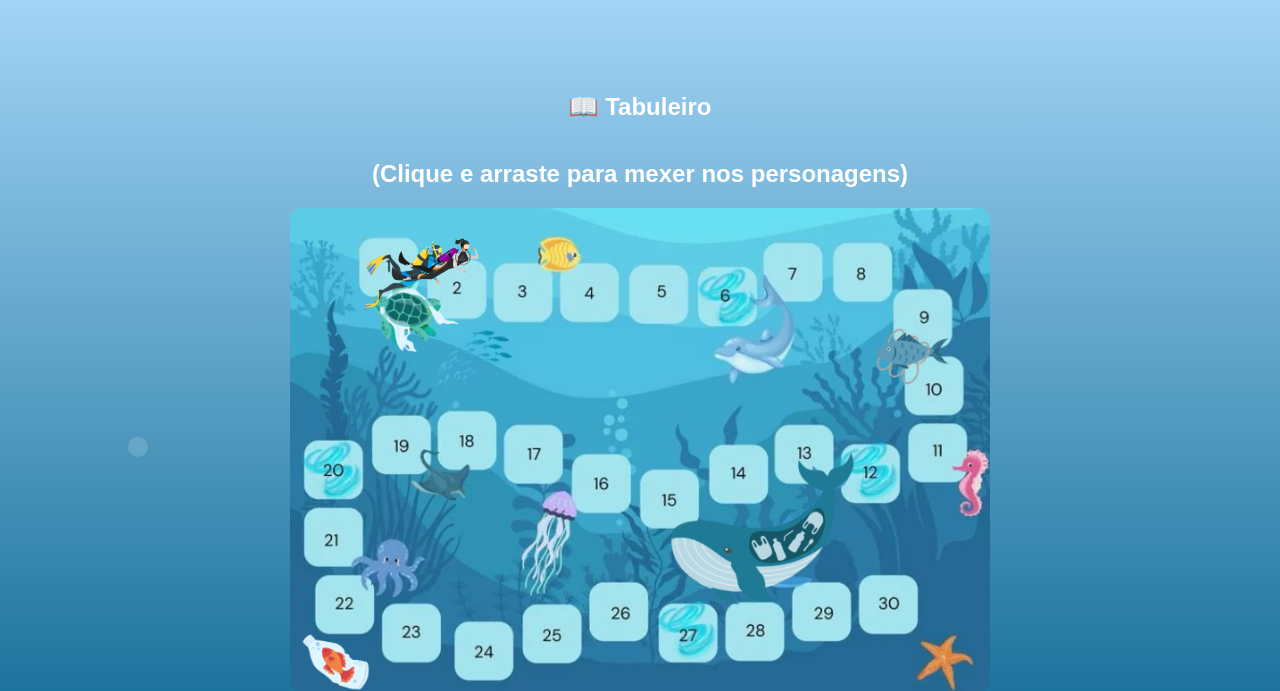
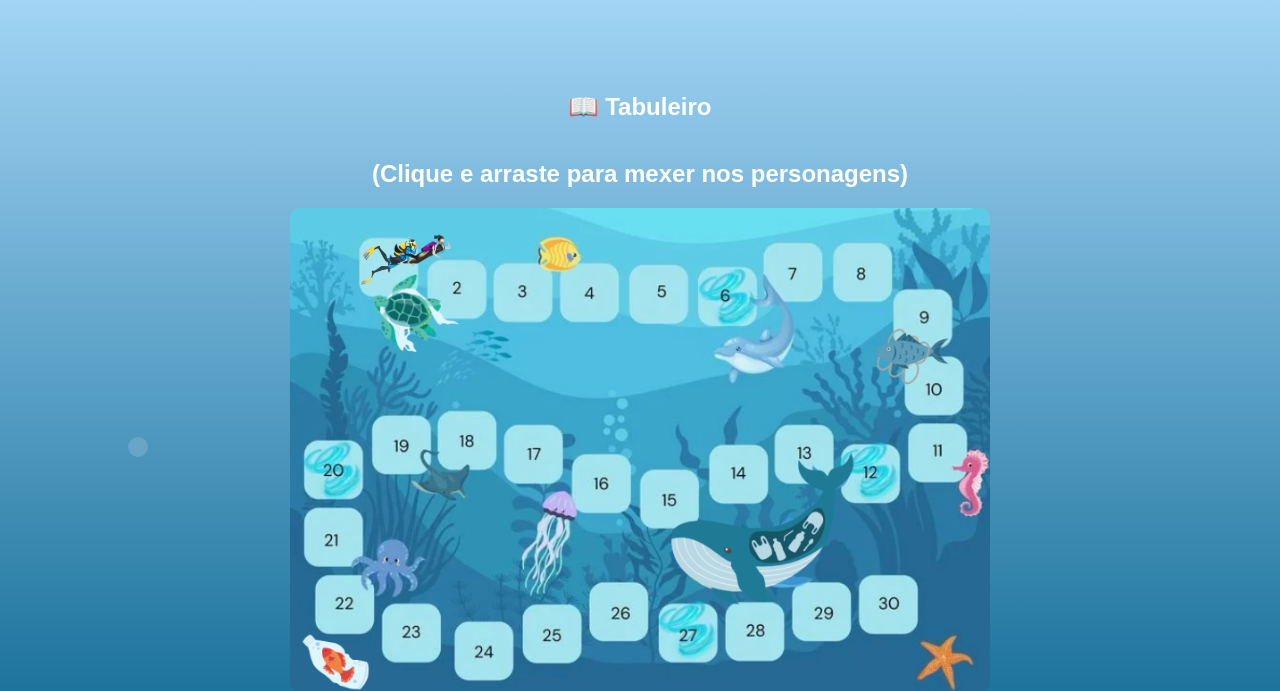
Before and after one commit to lili6556/tabuleiro-polui-o, a Flask app: page /tabuleiro in a window 1280 px wide. Shown: the top 691 px of the page. Run offline with Flask 3, Linux system fonts and the light colour scheme.

Commit message:
Update tabuleiro.html

```diff
--- a/templates/tabuleiro.html
+++ b/templates/tabuleiro.html
@@ -27,7 +27,7 @@
 
     .personagem {
       position: absolute;
-      width: 100px;
+      width: 70px;
       touch-action: none;
       user-select: none;
       cursor: grab;
```
